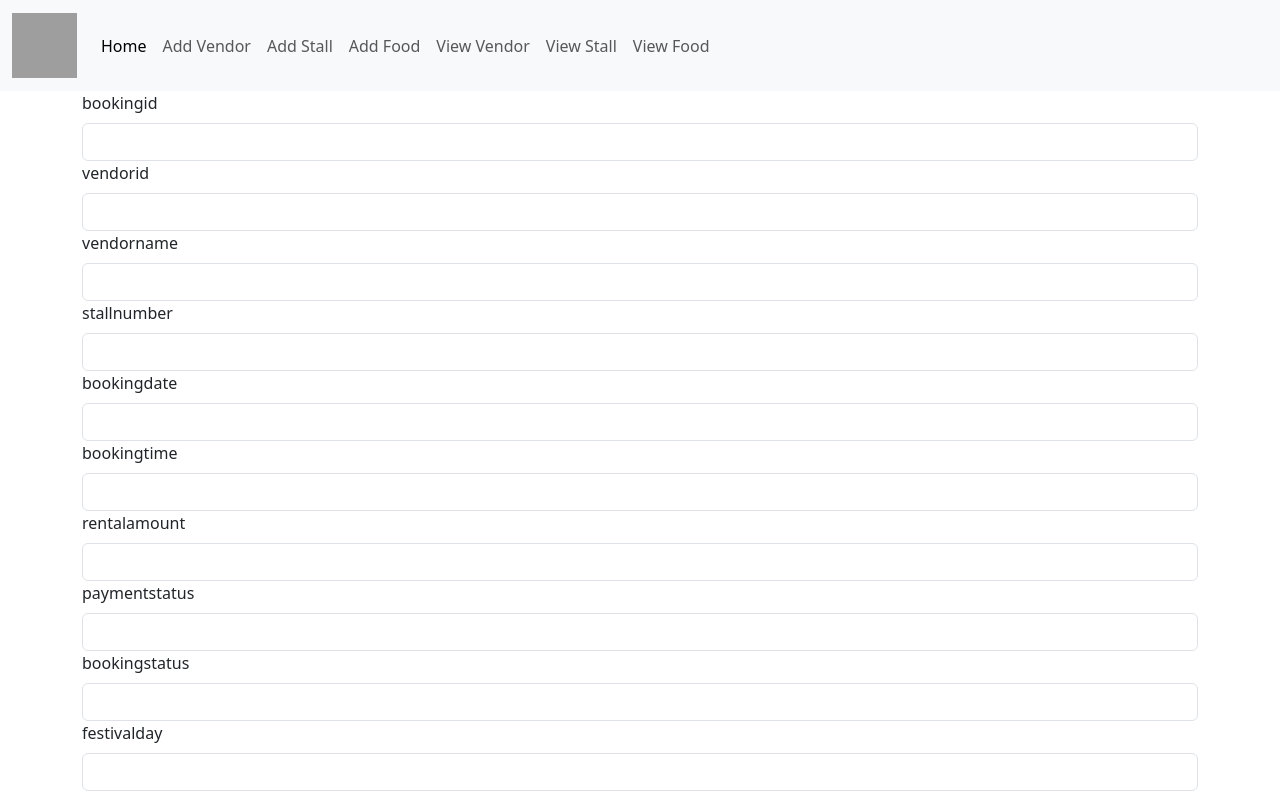
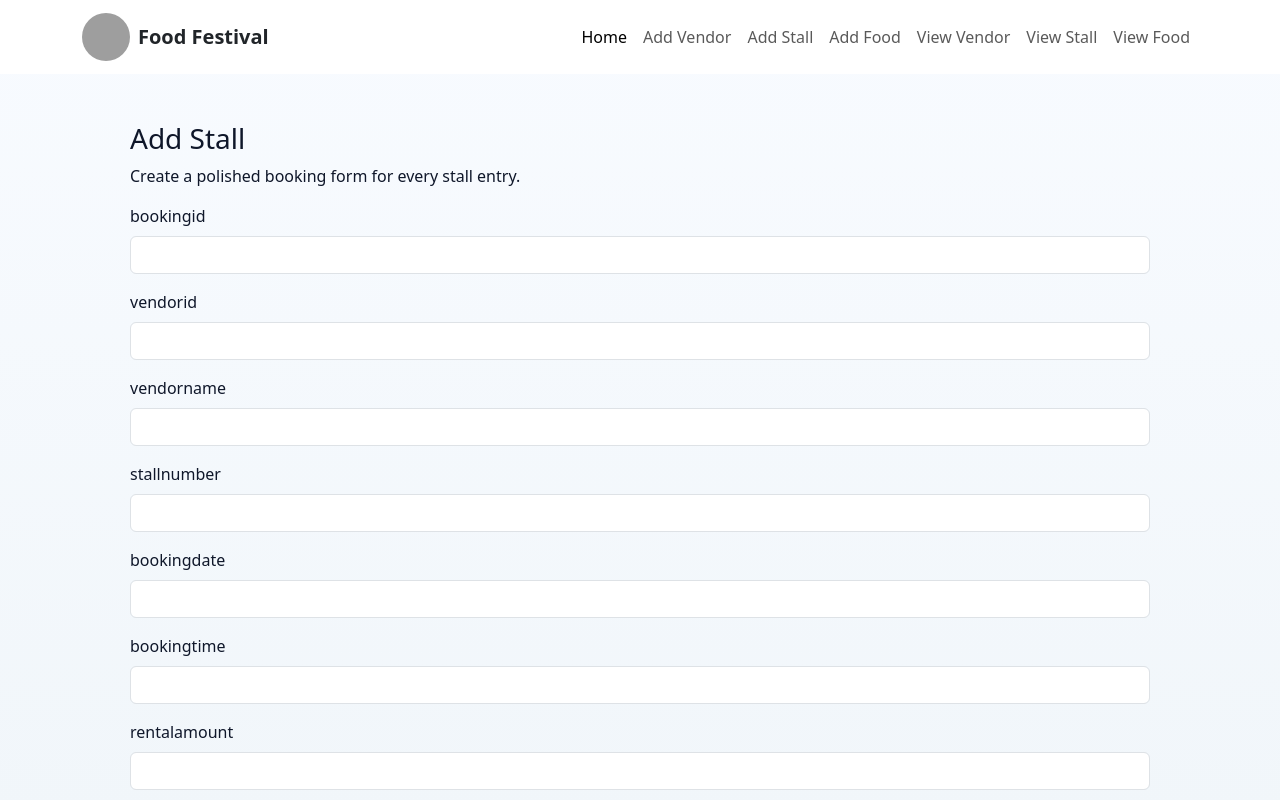
Before and after one commit to sumedhacp/food-booking-management-react-app, a React (Vite) app: page /addStall in a window 1280 px wide. Shown: the top 800 px of the page. Built offline with nearby package versions, Linux system fonts and the light colour scheme; grey boxes are pictures that could not be loaded.

Commit message:
Completed

```diff
--- a/src/components/AddFood.jsx
+++ b/src/components/AddFood.jsx
@@ -52,11 +52,16 @@ const AddFood = () => {
 
 
     return (
-        <div>
+        <div className="page-shell">
             <NavigationBar />
             <div className="container">
-                <div className="row">
-                    <div className="col col-12 col-sm-12 col-md-12 col-lg-12 col-xl-12 col-xxl-12">
+                <div className="page-card p-4 p-md-5">
+                    <div className="page-header">
+                        <div>
+                            <h3 className="section-title">Add Food</h3>
+                            <p className="section-subtitle">Capture food menu details with a clearer form layout.</p>
+                        </div>
+                    </div>
 
                     <div className="row g-3">
                         <div className="col col-12 col-sm-6 col-md-6 col-lg-6 col-xl-6 col-xxl-6">
@@ -110,14 +115,11 @@ const AddFood = () => {
                         </div>
 
                         <div className="col col-12 col-sm-12 col-md-12 col-lg-12 col-xl-12 col-xxl-12">
-                                <button className="btn btn-success" onClick={readValue}>Submit</button>
-                            </div>
-                        </div>
-
+                            <button className="btn btn-success px-4" onClick={readValue}>Submit</button>
                         </div>
                     </div>
                 </div>
-
+            </div>
         </div>
     )
 }
--- a/src/components/AddStall.jsx
+++ b/src/components/AddStall.jsx
@@ -67,18 +67,21 @@ const readValue = ()=>{
 
 return(
 
-<div>
+<div className="page-shell">
 
 
 <NavigationBar />
 <div className="container">
 
-<div className="row">
+<div className="page-card p-4 p-md-5">
+    <div className="page-header">
+        <div>
+            <h3 className="section-title">Add Stall</h3>
+            <p className="section-subtitle">Create a polished booking form for every stall entry.</p>
+        </div>
+    </div>
 
-<div className="col-12">
-
-
-<div className="row">
+<div className="row g-3">
 
 
 
@@ -357,44 +360,14 @@ onChange={inputHandler}
 
 
 <div className="col-12 mt-3">
-
-
-<button
-
-className="btn btn-success"
-
-onClick={readValue}
-
->
-
-Submit
-
-</button>
-
-
+    <button className="btn btn-success px-4" onClick={readValue}>Submit</button>
 </div>
 
-
-
-</div>
-
-
-</div>
-
-
-</div>
-
-
-</div>
-
-
-</div>
-
-
-)
-
-
+                    </div>
+                </div>
+            </div>
+        </div>
+    )
 }
 
-
 export default AddStall
--- a/src/components/AddVendor.jsx
+++ b/src/components/AddVendor.jsx
@@ -41,13 +41,18 @@ const AddVendor = () => {
     }
 
     return (
+        <div className="page-shell">
+            <NavigationBar />
+            <div className="container">
+                <div className="page-card p-4 p-md-5">
+                    <div className="page-header">
                         <div>
-            <NavigationBar/>
-            <div className="container">
-                <div className="row">
-                    <div className="col col-12 col-sm-12 col-md-12 col-lg-12 col-xl-12 col-xxl-12">
-                        <div className="row">
+                            <h3 className="section-title">Add Vendor</h3>
+                            <p className="section-subtitle">Register new vendor details with a cleaner, easier-to-scan form.</p>
+                        </div>
+                    </div>
 
+                    <div className="row g-3">
                         <div className="col col-12 col-sm-12 col-md-6 col-lg-6 col-xl-6 col-xxl-6">
                             <label htmlFor="" className="form-label">vendorid</label>
                             <input type="text" className="form-control" name="vendorid" value={input.vendorid} onChange={inputHandler} />
@@ -133,10 +138,8 @@ const AddVendor = () => {
                         </div>
 
                         <div className="col col-12 col-sm-12 col-md-6 col-lg-6 col-xl-6 col-xxl-6">
-                                <br></br>
-                                <button className="btn btn-success" onClick={readvalue}>Submit</button>
-                            </div>
-
+                            <br />
+                            <button className="btn btn-success px-4" onClick={readvalue}>Submit</button>
                         </div>
                     </div>
                 </div>
--- a/src/components/NavigationBar.jsx
+++ b/src/components/NavigationBar.jsx
@@ -3,16 +3,17 @@ import { Link } from 'react-router-dom'
 
 const NavigationBar = () => {
     return (
-        <div>
-
-            <nav className="navbar navbar-expand-lg bg-body-tertiary">
-                <div className="container-fluid">
-                    <a className="navbar-brand" href="#"><img src="https://encrypted-tbn0.gstatic.com/images?q=tbn:ANd9GcSxqS8KjW9vG_oWLAycm39qE45yPz4I1tIc7PhzgpuO5Q&s=10" style={{ width: '65px', height: '65px' }} alt="Logo" /></a>
-                    <button className="navbar-toggler" type="button" data-bs-toggle="collapse" data-bs-target="#navbarNavAltMarkup" aria-controls="navbarNavAltMarkup" aria-expanded="false" aria-label="Toggle navigation">
+        <nav className="navbar navbar-expand-lg navbar-light bg-white sticky-top">
+            <div className="container">
+                <Link className="navbar-brand d-flex align-items-center gap-2" to="/">
+                    <img src="https://encrypted-tbn0.gstatic.com/images?q=tbn:ANd9GcSxqS8KjW9vG_oWLAycm39qE45yPz4I1tIc7PhzgpuO5Q&s=10" style={{ width: '48px', height: '48px' }} className="rounded-circle" alt="Logo" />
+                    <span className="fw-bold text-dark">Food Festival</span>
+                </Link>
+                <button className="navbar-toggler border-0" type="button" data-bs-toggle="collapse" data-bs-target="#navbarNavAltMarkup" aria-controls="navbarNavAltMarkup" aria-expanded="false" aria-label="Toggle navigation">
                     <span className="navbar-toggler-icon"></span>
                 </button>
                 <div className="collapse navbar-collapse" id="navbarNavAltMarkup">
-                        <div className="navbar-nav">
+                    <div className="navbar-nav ms-auto">
                         <Link className="nav-link active" aria-current="page" to="/">Home</Link>
                         <Link className="nav-link" to="/addVendor">Add Vendor</Link>
                         <Link className="nav-link" to="/addStall">Add Stall</Link>
@@ -24,8 +25,6 @@ const NavigationBar = () => {
                 </div>
             </div>
         </nav>
-
-        </div>
     )
 }
 
--- a/src/components/ViewFood.jsx
+++ b/src/components/ViewFood.jsx
@@ -74,13 +74,18 @@ const ViewFood = () => {
     }
 
     return (
-        <div>
+        <div className="page-shell">
             <NavigationBar />
             <div className="container">
-                <div className="row">
-                    <div className="col col-12 col-sm-12 col-md-12 col-lg-12 col-xl-12 col-xxl-12">
+                <div className="page-card p-4 p-md-5">
+                    <div className="page-header">
+                        <div>
+                            <h3 className="section-title">Food Menu</h3>
+                            <p className="section-subtitle">Search and manage food items with a cleaner overview.</p>
+                        </div>
+                    </div>
 
-                        <div className="mb-4 mt-3">
+                    <div className="mb-4">
                         <label className="form-label">Search food items</label>
                         <input
                             type="text"
@@ -96,7 +101,7 @@ const ViewFood = () => {
                             filteredData.map((value, index) => (
                                 <div key={index} className="col col-12 col-sm-6 col-md-4 col-lg-3 col-xl-3 col-xxl-3">
                                     <div className="card">
-                                            <img src={value.foodImageUrl} className="card-img-top" style={{ height: "220px", width: "100%" }} alt="..." />
+                                        <img src={value.foodImageUrl} className="card-img-top" style={{ height: '220px', width: '100%' }} alt="..." />
                                         <div className="card-body">
                                             <h5 className="card-title">Details: </h5>
                                             <p><b>Menu ID: </b>{value.menuId}</p>
@@ -119,8 +124,6 @@ const ViewFood = () => {
                                 <div className="alert alert-info">No food items match the current search.</div>
                             </div>
                         )}
-                        </div>
-
                     </div>
                 </div>
             </div>
--- a/src/components/ViewStall.jsx
+++ b/src/components/ViewStall.jsx
@@ -75,12 +75,18 @@ const View = () => {
     }
 
     return (
-        <div>
+        <div className="page-shell">
             <NavigationBar />
             <div className="container">
-                <div className="row">
-                    <div className="col-12">
-                        <div className="mt-3 mb-3">
+                <div className="page-card p-4 p-md-5">
+                    <div className="page-header">
+                        <div>
+                            <h3 className="section-title">Stall Bookings</h3>
+                            <p className="section-subtitle">Monitor bookings with a simpler, more readable table layout.</p>
+                        </div>
+                    </div>
+
+                    <div className="mb-3">
                         <label className="form-label">Search stalls</label>
                         <input
                             type="text"
@@ -91,7 +97,8 @@ const View = () => {
                         />
                     </div>
 
-                        <table className="table table-bordered">
+                    <div className="table-shell">
+                        <table className="table align-middle mb-0">
                             <thead>
                                 <tr>
                                     <th>bookingid</th>
@@ -128,9 +135,7 @@ const View = () => {
                                     </tr>
                                 ))}
                             </tbody>
-
                         </table>
-
                     </div>
                 </div>
             </div>
--- a/src/index.css
+++ b/src/index.css
@@ -0,0 +1,28 @@
+:root {
+  color-scheme: light;
+  font-family: 'Inter', 'Segoe UI', Roboto, sans-serif;
+  line-height: 1.5;
+  font-weight: 400;
+  color: #0f172a;
+  background-color: #f4f7fb;
+  font-synthesis: none;
+  text-rendering: optimizeLegibility;
+  -webkit-font-smoothing: antialiased;
+  -moz-osx-font-smoothing: grayscale;
+}
+
+* {
+  box-sizing: border-box;
+}
+
+body {
+  margin: 0;
+  min-width: 320px;
+  min-height: 100vh;
+  background: linear-gradient(180deg, #f8fbff 0%, #eef4f8 100%);
+  color: #0f172a;
+}
+
+a {
+  text-decoration: none;
+}
```
Also changed, not shown: src/components/ViewVendor.jsx (+11 -41 lines). Lines whose indentation alone changed are shown as unchanged.
